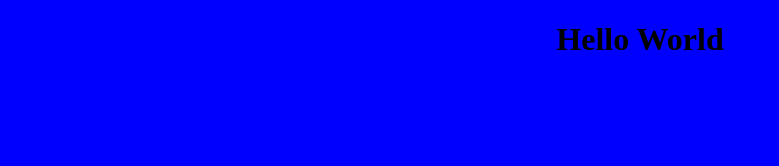
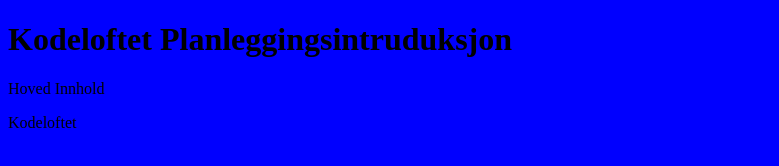
Before and after one commit to isak123isak/kodeloftet-planning-introduction, a website: page index.html in a window 1280 px wide. Shown: the whole page, without its empty margins (0-779 px from the left). Drawn offline with Linux system fonts and the light colour scheme.

Commit message:
lagt til hovedstruktur

```diff
--- a/index.html
+++ b/index.html
@@ -8,6 +8,18 @@
 <link rel="stylesheet" href="styles.css">
 </head>
 <body>
-<h1>Hello World</h1>
+<header>
+<h1>Kodeloftet Planleggingsintruduksjon</h1>
+
+</header>
+
+  <main>
+ <p>Hoved Innhold</p>
+
+</main>
+<footer>
+<p>Kodeloftet</p>
+</footer>
+
 </body>
 </html>
--- a/styles.css
+++ b/styles.css
@@ -5,6 +5,5 @@
 
 h1{
 
-  text-align: center
-  ;
+
 }
```
Also changed, not shown: 1 other file.
